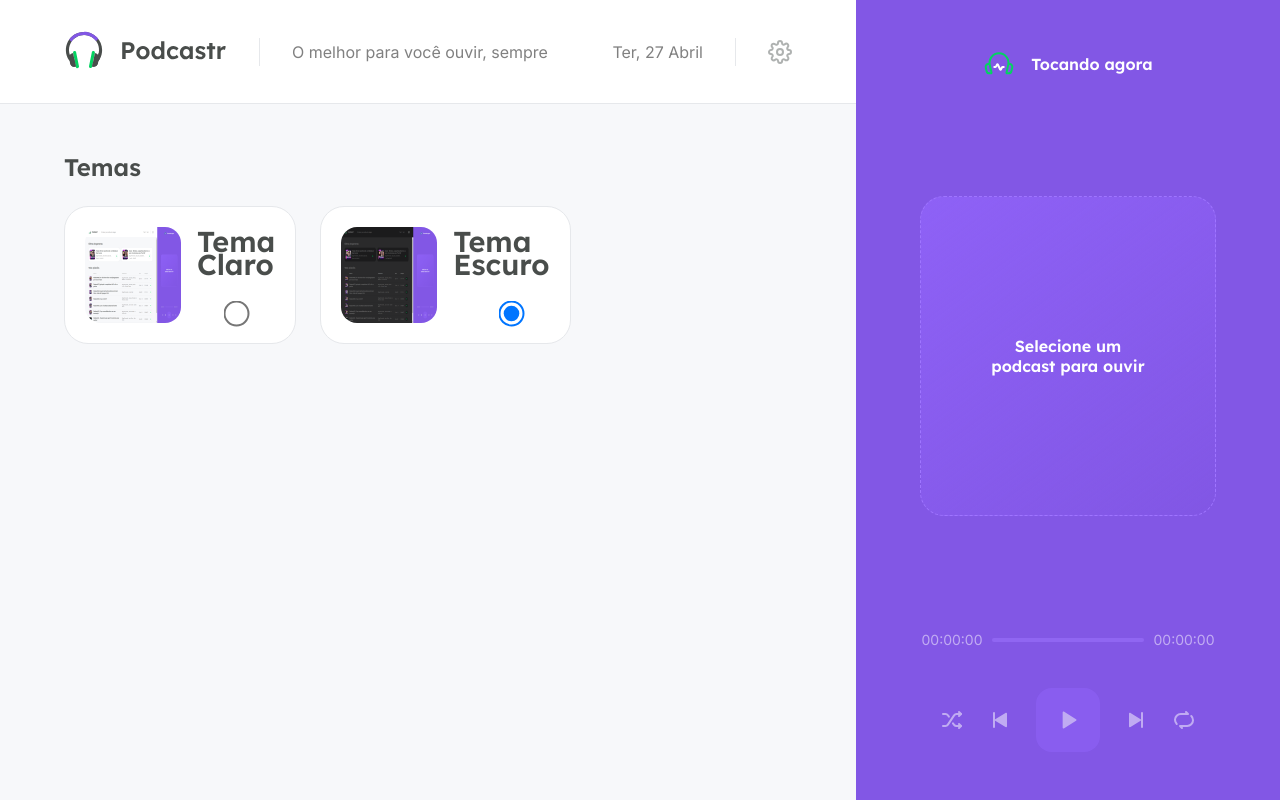
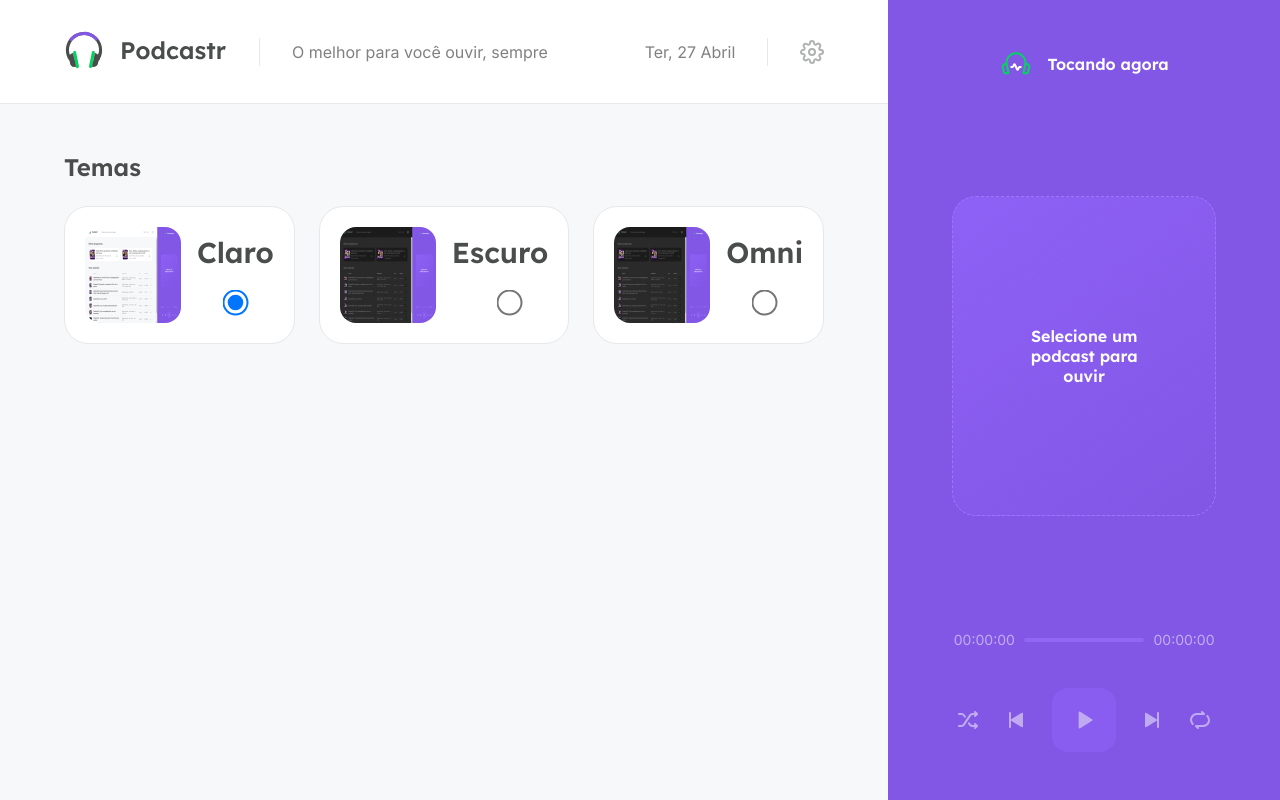
Before and after one commit to VitorGouveia/Podcastr, a Next.js app: page /settings in a window 1280 px wide. Built offline with nearby package versions, Linux system fonts and the light colour scheme.

Commit message:
adds: theme switcher with react hooks + fix: li checked state

```diff
--- a/src/pages/settings.tsx
+++ b/src/pages/settings.tsx
@@ -1,10 +1,21 @@
-import { useState } from "react"
+import { useState, useEffect } from "react"
 import Head from "next/head"
 
 import styles from "../styles/settings.module.scss"
 
 export default function Settings() {
-  const [currentTheme, setCurrentTheme] = useState(false)
+  const [currentTheme, setCurrentTheme] = useState("")
+
+  useEffect(() => {
+    const currentLocalStorageTheme = localStorage.getItem("theme")
+    setCurrentTheme(currentLocalStorageTheme)
+  })
+
+  function setTheme(theme) {
+    localStorage.setItem("theme", theme)
+    document.body.className = theme
+    setCurrentTheme(theme)
+  }
 
   return (
     <div className={styles.settings}>
@@ -17,22 +28,32 @@ export default function Settings() {
 
           <ul>
             <li>
-              <label onClick={() => setCurrentTheme(!currentTheme)}>
+              <label>
                 <img width="192" height="192" src="light.jpg" alt="Tema Claro" />
 
                 <div className={styles.themeDetails}>
-                  <span>Tema Claro</span>
-                  <input onChange={() => {}} checked={currentTheme} type="radio" />
+                  <span>Claro</span>
+                  <input checked={currentTheme == "light"} onClick={() => setTheme("light")} onChange={() => {}} type="radio" name="theme" />
                 </div>
               </label>
             </li>
             <li>
-              <label onClick={() => setCurrentTheme(!currentTheme)}>
+              <label>
                 <img width="192" height="192" src="dark.png" alt="Tema Escuro" />
 
                 <div className={styles.themeDetails}>
-                  <span>Tema Escuro</span>
-                  <input onChange={() => {}} checked={!currentTheme} type="radio" />
+                  <span>Escuro</span>
+                  <input checked={currentTheme == "dark"} onClick={() => setTheme("dark")} onChange={() => {}} type="radio" name="theme" />
+                </div>
+              </label>
+            </li>
+            <li>
+              <label>
+                <img width="192" height="192" src="dark.png" alt="Tema Escuro" />
+
+                <div className={styles.themeDetails}>
+                  <span>Omni</span>
+                  <input checked={currentTheme == "omni"} onClick={() => setTheme("omni")} onChange={() => {}} type="radio" name="theme" />
                 </div>
               </label>
             </li>
--- a/src/styles/settings.module.scss
+++ b/src/styles/settings.module.scss
@@ -13,9 +13,11 @@
 .themeSettings {
   ul {
     list-style: none;
-    display: grid;
+    display: flex;
+    align-items: center;
+    justify-content: space-between;
+    gap: 1.5rem;
     grid-template-columns: repeat(3, 1fr);
-    gap: 1.5rem;
 
     li {
       background: var(--white);
@@ -30,6 +32,7 @@
         width: 100%;
         height: 100%;
         padding: 1.25rem;
+        cursor: pointer;
 
         img {
           width: 6rem;
```
